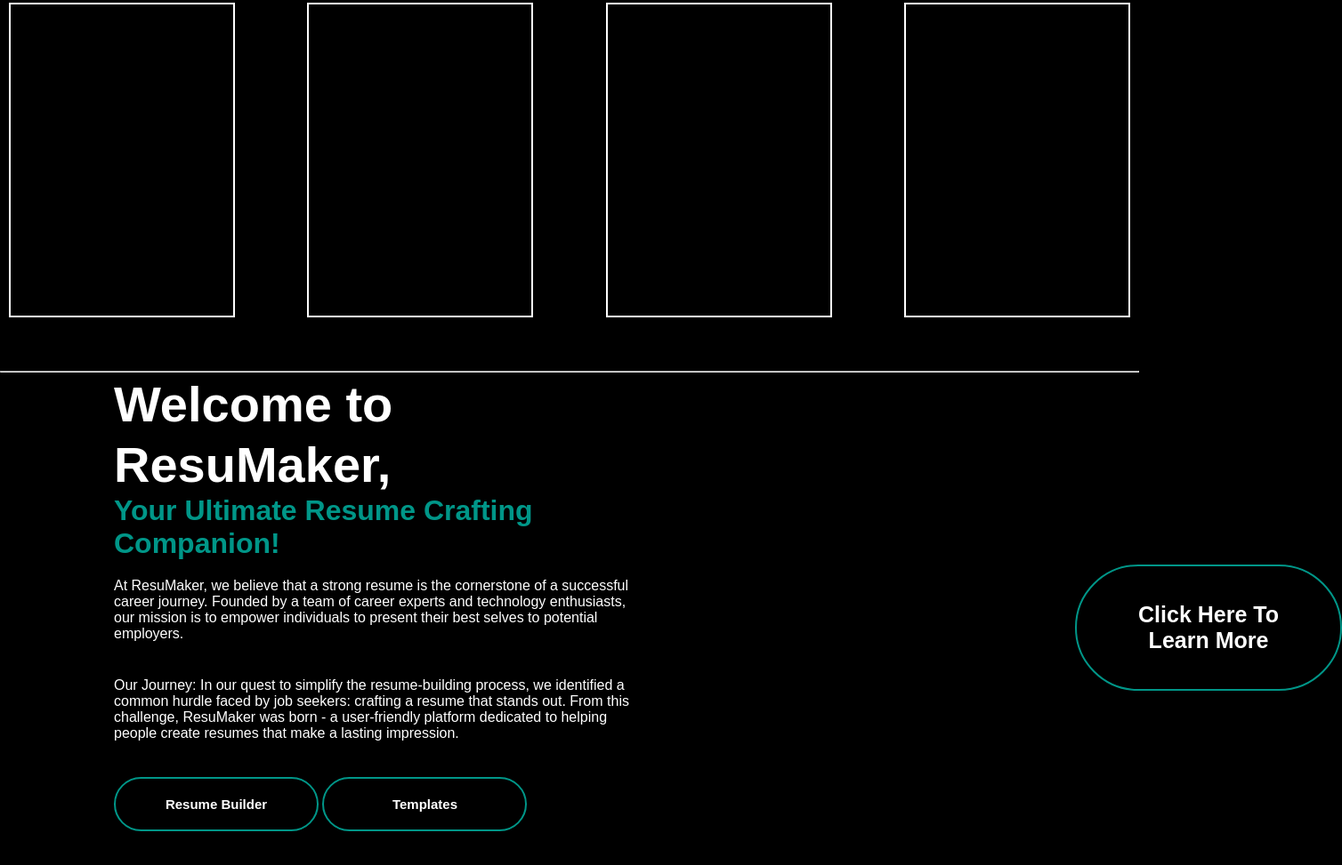
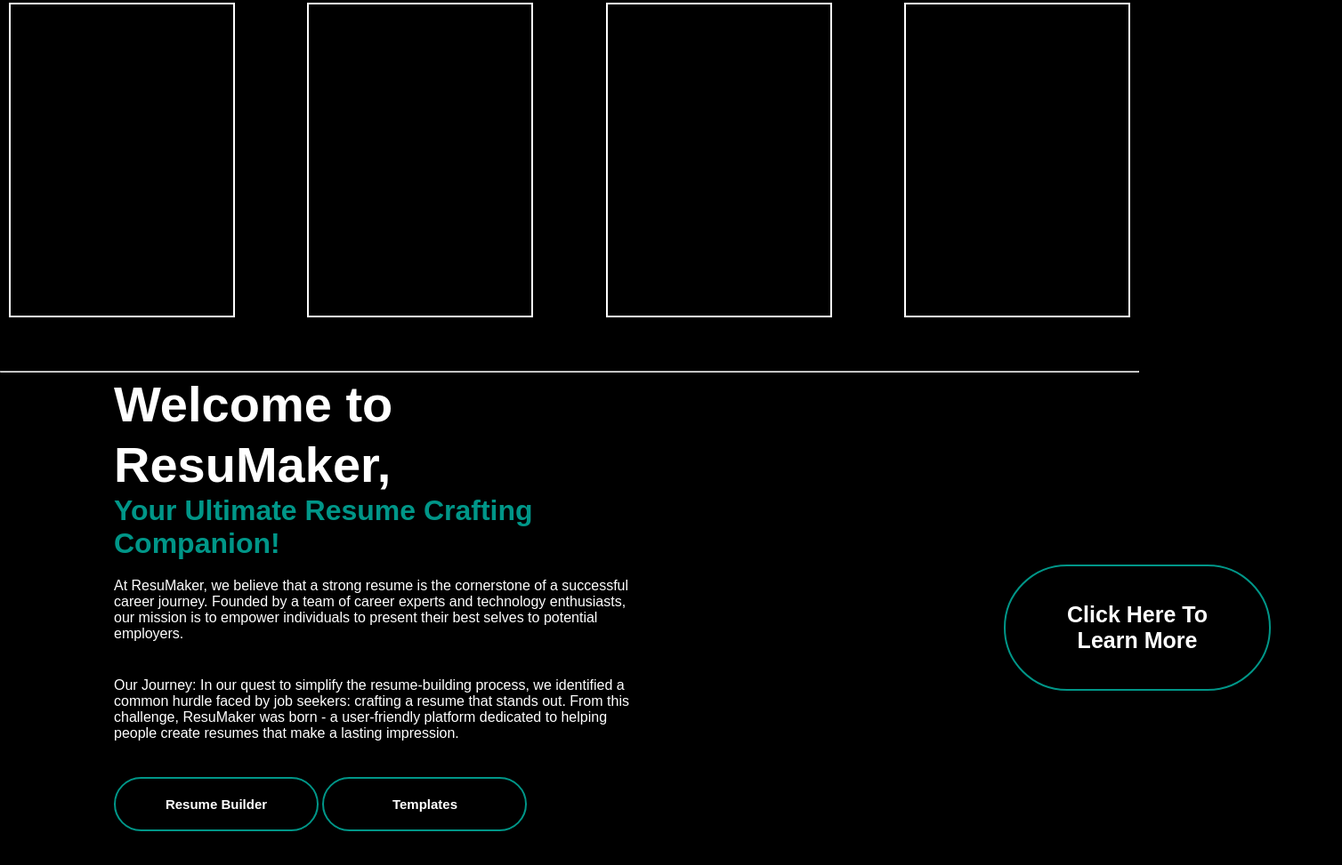
Before and after one commit to Jatti045/ResuMaker, a plain HTML site: page AboutUs.html in a window 1280 px wide. Shown: the part 524-1497 px from the top of the page at 89% size, 1508 px wide, since content can reach past the window. Drawn offline with Linux system fonts and the light colour scheme.

Commit message:
Shifted "CLick HEre To Learn More" button to the left side of the page

```diff
--- a/style.css
+++ b/style.css
@@ -324,6 +324,6 @@ button:hover {
   cursor: pointer;
   position: relative;
   overflow: hidden;
-  left: 1080px;
+  left: 1000px;
   bottom: 300px;
 }
```
